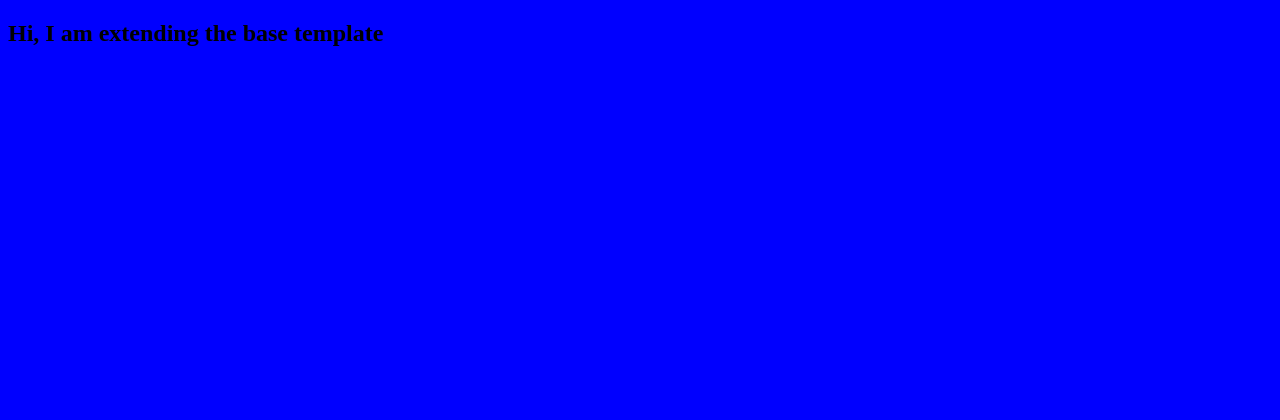
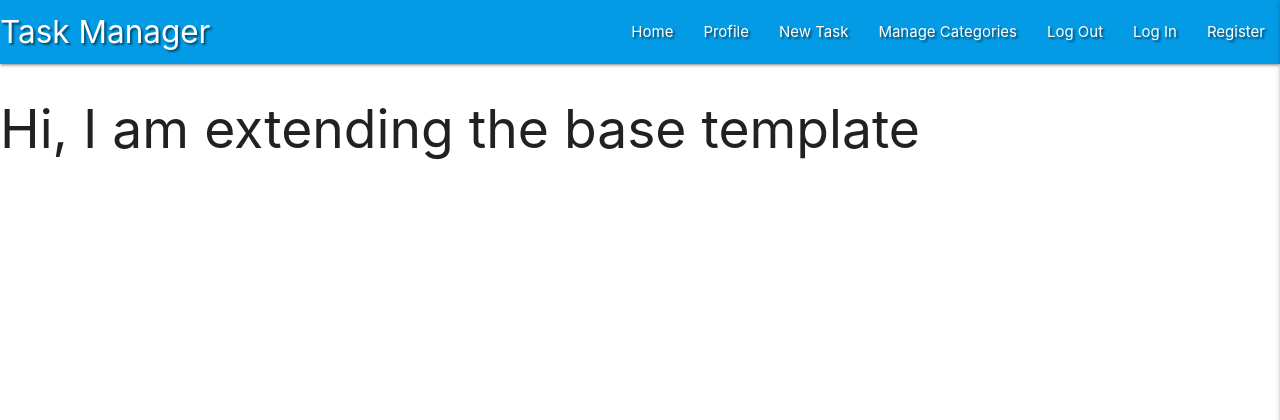
Before and after one commit to j-j-jack/dc-mini, a Flask app: page / in a window 1280 px wide. Shown: the top 420 px of the page. Run offline with Flask 2, Linux system fonts and the light colour scheme; data that the repository does not hold is empty; some libraries are stand-ins or nearby versions.

Commit message:
add navbar from materialise

```diff
--- a/static/css/style.css
+++ b/static/css/style.css
@@ -1,3 +1,3 @@
-body{
-    background-color: blue;
+.text-shadow{
+    text-shadow: 2px 2px 2px rgba(0, 0, 0, 0.5);
 }
--- a/static/js/script.js
+++ b/static/js/script.js
@@ -0,0 +1,3 @@
+ $(document).ready(function(){
+    $('.sidenav').sidenav({edge: 'right'});
+  });
--- a/templates/base.html
+++ b/templates/base.html
@@ -2,27 +2,53 @@
 <html lang="en">
 <head>
     <meta charset="UTF-8">
-    <meta http-equiv="X-UA-Compatible" content="IE=edge">
     <meta name="viewport" content="width=device-width, initial-scale=1.0">
-    <title>Task Manager</title>
-    <link rel="stylesheet"
-        href="https://cdnjs.cloudflare.com/ajax/libs/font-awesome/5.15.3/css/all.min.css"
-        integrity="sha512-iBBXm8fW90+nuLcSKlbmrPcLa0OT92xO1BIsZ+ywDWZCvqsWgccV3gFoRBv0z+8dLJgyAHIhR35VZc2oM/gI1w==" crossorigin="anonymous"
-        referrerpolicy="no-referrer" type="text/css"/>
-    <link rel="stylesheet"
-        href="https://cdnjs.cloudflare.com/ajax/libs/materialize/1.0.0/css/materialize.min.css"
-        type="type/css">
-        <link rel="stylesheet" href="{{ url_for('static', filename='css/style.css') }}" type="text/css">
+    <link rel="stylesheet" href="https://cdnjs.cloudflare.com/ajax/libs/font-awesome/5.13.1/css/all.min.css"
+        integrity="sha512-xA6Hp6oezhjd6LiLZynuukm80f8BoZ3OpcEYaqKoCV3HKQDrYjDE1Gu8ocxgxoXmwmSzM4iqPvCsOkQNiu41GA==" crossorigin="anonymous" type="text/css">
+    <link rel="stylesheet" href="https://cdnjs.cloudflare.com/ajax/libs/materialize/1.0.0/css/materialize.min.css" type="text/css">
+    <link rel="stylesheet" href="{{ url_for('static', filename='css/style.css') }}" type="text/css">
     {% block styles %}
     {% endblock %}
-    </head>
+    <title>Task Manager</title>
+</head>
 <body>
+
+	<header>
+        <!-- top navbar -->
+		<nav class="nav-extended text-shadow light-blue darken-1">
+			<div class="nav-wrapper">
+				<a href="{{ url_for('get_tasks') }}" class="brand-logo">Task Manager</a>
+				<a href="#" data-target="mobile-demo" class="sidenav-trigger right"><i class="fas fa-bars"></i></a>
+				<ul class="right hide-on-med-and-down">
+					<li><a href="{{ url_for('get_tasks') }}">Home</a></li>
+					<li><a href="#">Profile</a></li>
+					<li><a href="#">New Task</a></li>
+					<li><a href="#">Manage Categories</a></li>
+					<li><a href="#">Log Out</a></li>
+					<li><a href="#">Log In</a></li>
+					<li><a href="#">Register</a></li>
+				</ul>
+			</div>
+		</nav>
+
+        <!-- mobile sidenav -->
+		<ul class="sidenav" id="mobile-demo">
+            <li><h4 class="center-align light-blue-text text-darken 4">Task Manager</h4></li>
+            <li><a href="{{ url_for('get_tasks') }}">Home</a></li>
+            <li><a href="#">Profile</a></li>
+            <li><a href="#">New Task</a></li>
+            <li><a href="#">Manage Categories</a></li>
+            <li><a href="#">Log Out</a></li>
+            <li><a href="#">Log In</a></li>
+            <li><a href="#">Register</a></li>
+		</ul>
+	</header>
+
     {% block content %}
     {% endblock %}
-    <script
-        src="https://code.jquery.com/jquery-3.6.0.min.js"
-        integrity="sha256-/xUj+3OJU5yExlq6GSYGSHk7tPXikynS7ogEvDej/m4="
-        crossorigin="anonymous"></script>
+
+    <script src="https://code.jquery.com/jquery-3.5.1.min.js"
+        integrity="sha256-9/aliU8dGd2tb6OSsuzixeV4y/faTqgFtohetphbbj0=" crossorigin="anonymous"></script>
     <script src="https://cdnjs.cloudflare.com/ajax/libs/materialize/1.0.0/js/materialize.min.js"></script>
     <script src="{{ url_for('static', filename='js/script.js') }}"></script>
     {% block scripts %}
```
